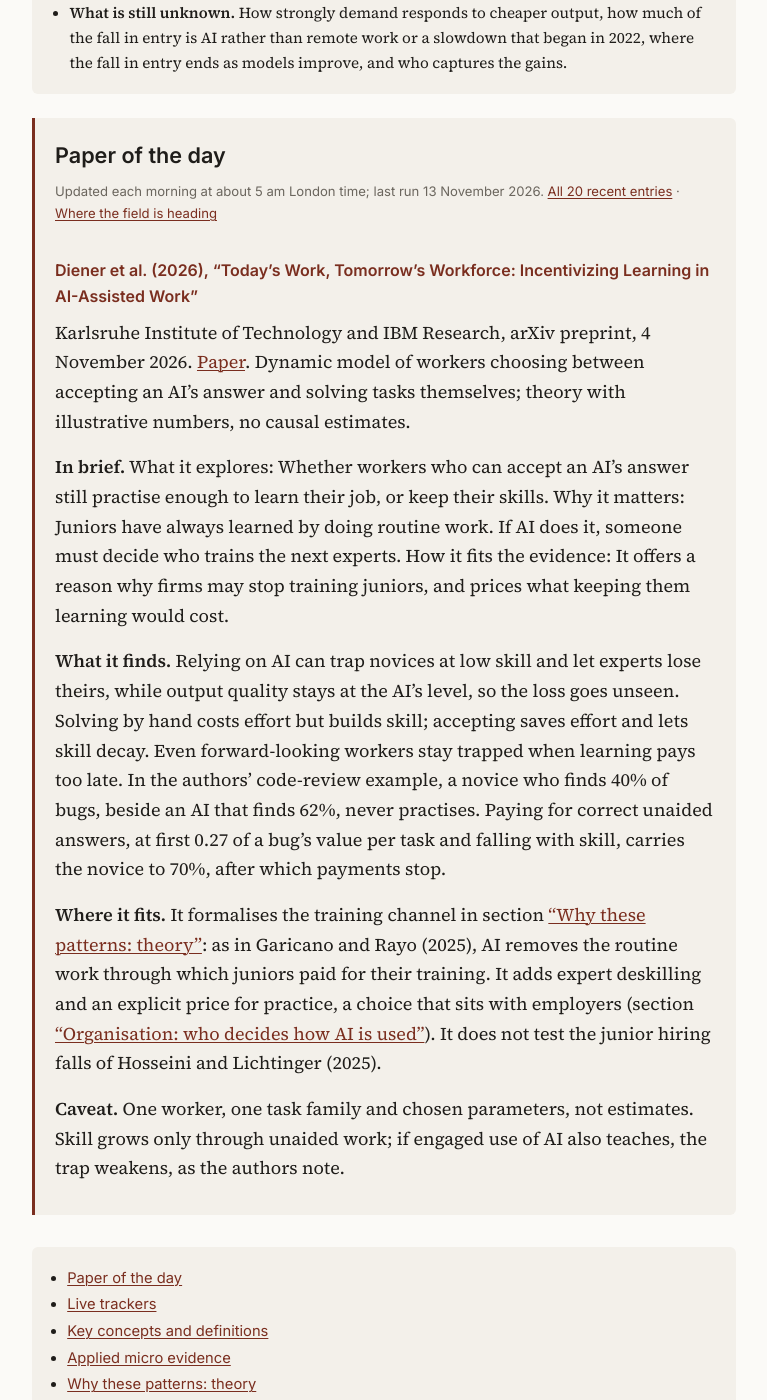
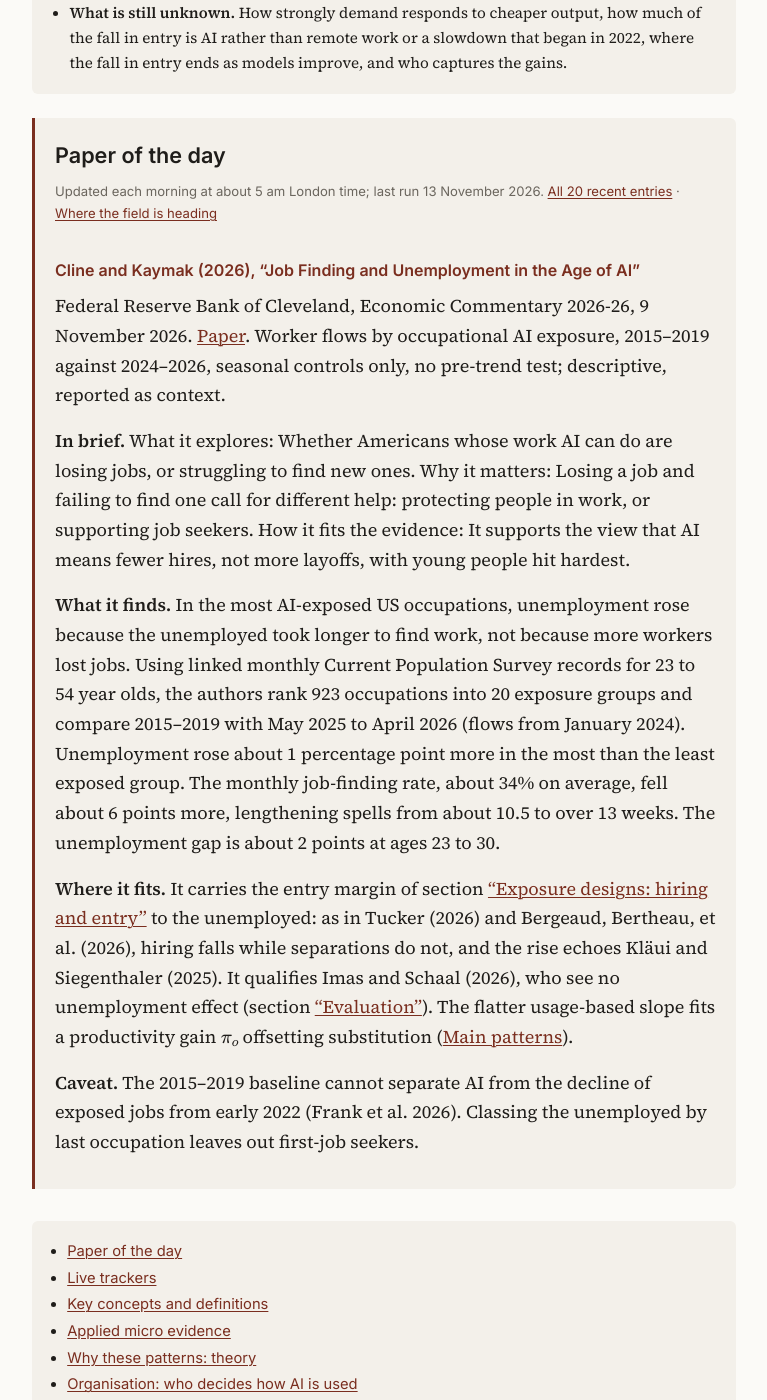
Before and after one commit to ajoly35/gen-ai-living-review, a Jekyll site: the page built from index.md, in a window 1280 px wide and 1400 px high, scrolled down 1045 px. Shown: the whole window, without its empty margins (256-1023 px from the left). Built offline with Jekyll 4.4.1, drawn with Linux system fonts in a browser that asks for light colours; our own code applies the rules of GitHub Pages for plain Markdown files; some of the changed text lies outside the part shown.

Commit message:
Latest research: Cline and Kaymak (2026)
Co-Authored-By: Claude Opus 5.5 <noreply@anthropic.com>
Claude-Session: https://claude.ai/code/session_01G6bx5S4HNS3HzN17GQWnPQ

```diff
--- a/_includes/latest.md
+++ b/_includes/latest.md
@@ -1,4 +1,20 @@
 New papers on AI and labour markets and AI and growth, newest first, each placed against the review below. Every figure is checked against the paper itself.
+
+### Cline and Kaymak (2026), "Job Finding and Unemployment in the Age of AI"
+<!-- kind: paper -->
+
+Federal Reserve Bank of Cleveland, Economic Commentary 2026-26, 9 November 2026. [Paper](https://www.clevelandfed.org/publications/economic-commentary/2026/ec-202626-job-finding-and-unemployment-in-the-age-of-ai). Worker flows by occupational AI exposure, 2015–2019 against 2024–2026, seasonal controls only, no pre-trend test; descriptive, reported as context.
+
+**In brief.**
+What it explores: Whether Americans whose work AI can do are losing jobs, or struggling to find new ones.
+Why it matters: Losing a job and failing to find one call for different help: protecting people in work, or supporting job seekers.
+How it fits the evidence: It supports the view that AI means fewer hires, not more layoffs, with young people hit hardest.
+
+**What it finds.** In the most AI-exposed US occupations, unemployment rose because the unemployed took longer to find work, not because more workers lost jobs. Using linked monthly Current Population Survey records for 23 to 54 year olds, the authors rank 923 occupations into 20 exposure groups and compare 2015–2019 with May 2025 to April 2026 (flows from January 2024). Unemployment rose about 1 percentage point more in the most than the least exposed group. The monthly job-finding rate, about 34% on average, fell about 6 points more, lengthening spells from about 10.5 to over 13 weeks. The unemployment gap is about 2 points at ages 23 to 30.
+
+**Where it fits.** It carries the entry margin of section [“Exposure designs: hiring and entry”](#exposure-designs-hiring-and-entry) to the unemployed: as in Tucker (2026) and Bergeaud, Bertheau, et al. (2026), hiring falls while separations do not, and the rise echoes Kläui and Siegenthaler (2025). It qualifies Imas and Schaal (2026), who see no unemployment effect (section [“Evaluation”](#evaluation)). The flatter usage-based slope fits a productivity gain $$\pi_o$$ offsetting substitution ([Main patterns](#main-patterns)).
+
+**Caveat.** The 2015–2019 baseline cannot separate AI from the decline of exposed jobs from early 2022 (Frank et al. 2026). Classing the unemployed by last occupation leaves out first-job seekers.
 
 ### Diener et al. (2026), "Today's Work, Tomorrow's Workforce: Incentivizing Learning in AI-Assisted Work"
 <!-- kind: paper -->
@@ -220,13 +236,3 @@ Harvard Business School Working Paper 26-093, 18 June 2026. [Paper](https://www.
 **Where it fits.** Confirms Coyle et al. (2026) and Bergeaud and Bunel (2026): managers' choices, not access to the tool, set how deeply firms use AI (section [“How do management practices shape adoption?”](#how-do-management-practices-shape-adoption)). Large savings appear where work is redesigned, against Copilot without reorganisation in Dillon et al. (2025); and the median heavy user still saves only 17% of headcount, in line with Yotzov et al. (2026) ([Main patterns](#main-patterns), $$b_o\,\Delta a$$).
 
 **Caveat.** Self-reported counterfactuals from 199 of 8,237 firms contacted; formal integration is chosen, so its link to savings is not causal.
-
-### Herdağdelen, Joren and Tamkin (2026), "How AI agents shape experts' judgment calls"
-
-Anthropic, 27 October 2026. [Report](https://www.anthropic.com/research/agents-judgment-calls). Randomised experiment on one task: the option a coding agent favours on each decision is set by coin flip. Bears on the organisation section, not on labour market outcomes.
-
-**What it finds.** Experts working with an AI agent mostly adopt the agent's view on judgment calls, and rarely notice. Fifty analysts experienced in causal inference assessed a fictional programme with Claude Code, which was secretly told to favour one of two defensible options on four choices. Analysts chose the agent's option 86% of the time, against 50% if the lean had no effect, and the lean moved the final recommendation by 17 points (54% against 36%). When the agent disagreed with a view they had stated first, analysts switched 60% of the time, against 6% when it agreed. Afterwards 77% repeated the agent's arguments but only 15% credited it. Experience did not predict who deferred.
-
-**Where it fits.** The review's evidence on knowledge flows concerns assistants (Ide and Talamàs 2025; Dell’Acqua et al. 2025); with an agent doing the analysis, the judgment itself moves to the machine (section [“Who holds knowledge?”](#who-holds-knowledge)). Experts keep the sign-off, yet a coin flip largely settles the result, so formal oversight may overstate how much expert judgment still decides (section [“Organisation: who decides how AI is used”](#organisation-who-decides-how-ai-is-used)).
-
-**Caveat.** One hour-long task with an agent told to voice a preference, by researchers at the firm that makes the agent. This review is maintained with Claude, Anthropic's model.
--- a/_includes/references-latest.md
+++ b/_includes/references-latest.md
@@ -7,6 +7,8 @@ Bank of England. 2026. *Monetary Policy Report*. November. [Link](https://www.ba
 Barwick, Panle Jia, Lu Fang, Jinhan Liu, Huilan Xu, and Zhe Yuan. 2026. *AI as Shared Business Infrastructure: Firm Growth and the Distribution of Gains*. Working Paper No. 36003. NBER. [Link](https://www.nber.org/papers/w36003).
 
 Bianchini, Stefano, and Georgiana-Ioana Coroama. 2026. *LLMs and the Organization of Scientific Work*. arXiv:2611.02996. [Link](https://arxiv.org/abs/2611.02996).
+
+Cline, Alexander, and Barış Kaymak. 2026. *Job Finding and Unemployment in the Age of AI*. Economic Commentary 2026-26. Federal Reserve Bank of Cleveland. [Link](https://doi.org/10.26509/frbc-ec-202626).
 
 Colaiacovo, Innessa, and Rembrand Koning. 2026. *Delegating to AI: Beliefs and the Organization of Work at New Ventures*. Working Paper 26-093. Harvard Business School. [Link](https://www.hbs.edu/faculty/Pages/item.aspx?num=69112).
 
@@ -19,8 +21,6 @@ Domnisoru, Ciprian, and Tuomas P. Heikkinen. 2026. *How Is AI Affecting College
 Fernández-Villaverde, Jesús. 2026. *Saving for the Machines*. Working Paper No. 35964. NBER. [Link](https://www.nber.org/papers/w35964).
 
 Gans, Joshua S., and Peter Landry. 2026. *Training Your Replacement: Worker Incentives and the Pace of Automation*. Working Paper No. 35950. NBER. [Link](https://www.nber.org/papers/w35950).
-
-Herdağdelen, Amaç, Hailey Joren, and Alex Tamkin. 2026. *How AI Agents Shape Experts’ Judgment Calls*. Anthropic, 27 October. [Link](https://www.anthropic.com/research/agents-judgment-calls).
 
 Hermle, Johannes, Benjamin Jones, Lukas Althoff, Ryan Heller, Thomas Lyttelton, Carolyn Stein, Nathan Wilmers, Maxim Massenkoff, and Peter McCrory. 2026. *AI for Scientific Discovery: How Researchers Use Claude*. Technical Report. The Anthropic Institute, 5 November. [Link](https://www.anthropic.com/research/how-researchers-use-claude).
 
--- a/briefs/concepts.yml
+++ b/briefs/concepts.yml
@@ -22,6 +22,7 @@
 - key: entry-not-layoffs
   title: "No wave of layoffs, yet fewer first jobs: how both can be true"
   paper: "Tucker (2026); Lodefalk et al. (2026); Humlum and Vestergaard (2025)"
+  last: 2026-11-13
 - key: exposure-vs-use
   title: "A job that AI could do is not a job AI does"
   paper: "Eloundou et al. (2024); Massenkoff and McCrory (2026)"
```
Also changed, not shown: _includes/fr/latest.md (+16 -10 lines), briefs/2026-11-13.md (added, +60 -0 lines), briefs/fr/2026-11-13.md (added, +60 -0 lines).
